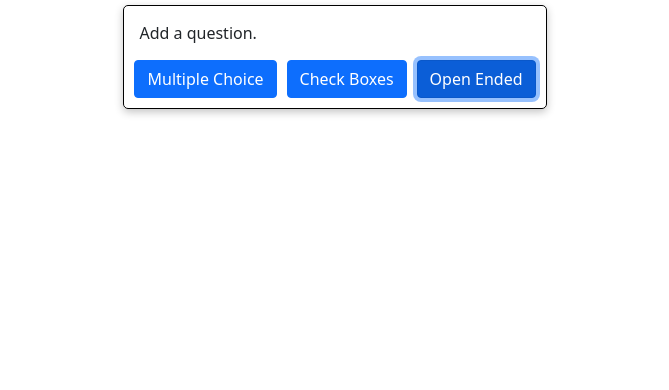
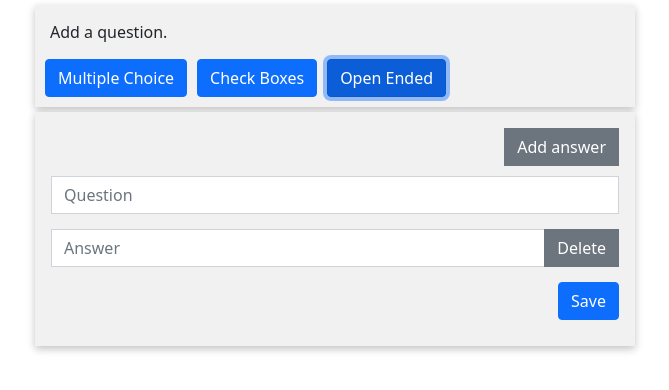
Before and after one commit to ehsansumra/surveyProject, a React app in the folder client/: page / in a window 1280 px wide. Both pictures are taken after a click on the button "Open Ended". Shown: the whole page, without its empty margins (305-974 px from the left). Built offline with nearby package versions, Linux system fonts and the light colour scheme.

Commit message:
Multiple Choice creation progress

```diff
--- a/client/src/components/CreateSurvey.js
+++ b/client/src/components/CreateSurvey.js
@@ -1,23 +1,35 @@
-import React from 'react';
+import React, {useState} from 'react';
 import '../styles/CreateSurvey.css';
 import { SButton } from "./SButton"
 import { MultipleChoice } from './MultipleChoice.js';
 import Card from "react-bootstrap/Card"
-
+import { QuestionForm } from './QuestionForm';
 const CreateSurvey = () => {
     let buttonStyle = {margin: "5px"}
+
+    const [component, setComponent] = useState(null);
+
+    const addQuestionForm = (title) => {
+        setComponent(<QuestionForm title={title}/>);
+    }
+
     // Have each button press render a interactable component
     return (
         <div className="main-content">
             <div className="create-box">
                 <div className="drop-down">Add a question.</div>
                 <div className="button-container">
-                    <SButton className="create-button" text="Multiple Choice" style={buttonStyle} />
-                    <SButton className="create-button" text="Check Boxes" style={buttonStyle} />
-                    <SButton className="create-button" text="Open Ended" style={buttonStyle} />
+                    <SButton onClick={() => addQuestionForm("Multiple Choice")} className="create-button" text="Multiple Choice" style={buttonStyle} />
+                    <SButton onClick={() => addQuestionForm("Check Boxes")} className="create-button" text="Check Boxes" style={buttonStyle} />
+                    <SButton onClick={() => addQuestionForm("Open Ended")} className="create-button" text="Open Ended" style={buttonStyle} />
                 </div>
             </div>
+
+            <div className="break"></div>
+            {component}
+
         </div>
+
     )
 }
 
--- a/client/src/components/Question.js
+++ b/client/src/components/Question.js
@@ -1,6 +1,7 @@
 import React from 'react';
 
-const Question = (props) => {
+
+const QuestionForm = (props) => {
     return (
         <div className="Question">
             <p>{props.title}</p>
@@ -8,4 +9,4 @@ const Question = (props) => {
     )
 }
 
-export default Question;
+export default QuestionForm;
--- /dev/null
+++ b/client/src/components/QuestionForm.js
@@ -0,0 +1,61 @@
+import React, { useState } from "react";
+import Card from "react-bootstrap/Card";
+import Form from "react-bootstrap/Form";
+import InputGroup from "react-bootstrap/InputGroup"
+import CloseButton from "react-bootstrap/CloseButton"
+import { SButton } from "./SButton";
+
+import "../styles/QuestionForm.css";
+
+const QuestionForm = (props) => {
+    const [components, setComponents] = useState([]);
+
+    const addComponent = () => {
+        setComponents([...components, answerBox])
+    }
+
+    const removeComponent = () => {
+        setComponents([...components].slice(0, components.length - 1));
+    }
+
+    let fieldStyle = {marginBottom: "15px", borderRadius:"0"}
+
+    const answerBox = (
+        <InputGroup>
+            <Form.Control placeholder="Answer" style={fieldStyle} />
+            <SButton onClick={removeComponent} style={fieldStyle} variant="secondary" className="edit-button" text="Delete" />
+        </InputGroup>
+    )
+
+
+    return (
+        <Card className="question-card" style={{ width: "600px", backgroundColor: "#F1F1F1"}}>
+            <Card.Body>
+
+                <Form>
+                    <div className="edit-container">
+                        <SButton onClick={addComponent} variant="secondary" className="edit-button" text="Add answer" />
+                    </div>
+
+                    <Form.Group>
+                        <Form.Control placeholder="Question" style={fieldStyle}></Form.Control>
+                    </Form.Group>
+
+                    <Form.Group>
+                        {answerBox}
+                        {components.map((item) => (answerBox))}
+                    </Form.Group>
+
+                    <div className="edit-container">
+                        <SButton className="submit-button" text="Save" />
+                    </div>
+
+                </Form>
+
+            </Card.Body>
+
+        </Card>
+    )
+}
+
+export { QuestionForm };
--- a/client/src/components/SButton.js
+++ b/client/src/components/SButton.js
@@ -4,7 +4,14 @@ import Button from "react-bootstrap/Button";
 const SButton = (props) => {
 
     return (
-        <Button onClick={props.onClick} style={props.style}>{props.text}</Button>
+
+        <Button
+            variant={props.variant ? props.variant : "primary"}
+            onClick={props.onClick}
+            style={props.style}
+            className={props.className}
+
+        >{props.text}</Button>
     );
 
 }
--- a/client/src/styles/CreateSurvey.css
+++ b/client/src/styles/CreateSurvey.css
@@ -1,20 +1,20 @@
 .main-content {
-    height: 100%;
+    height: auto;
     width: 100%;
     display: flex;
     justify-content: center;
     align-items: flex-start;
+    flex-wrap:wrap;
 }
 
 .create-box {
-    border: 1px solid black;
     padding: 5px;
     margin: 5px;
-    width: auto;
+    width: 600px;
     min-width: 100px;
     /* background-color: #C0C0C0; */
     box-shadow: rgba(0, 0, 0, 0.24) 0px 3px 8px;
-    border-radius: 5px;
+    background-color:  	#F1F1F1;
 }
 
 .drop-down {
--- /dev/null
+++ b/client/src/styles/QuestionForm.css
@@ -0,0 +1,28 @@
+
+.edit-container {
+    display: flex;
+    justify-content: flex-end;
+    width: auto;
+    margin-bottom: 10px;
+}
+
+.edit-button {
+    margin-left: 10px;
+    border-radius: 0;
+
+}
+
+.edit-button:focus {
+    border-color: inherit;
+    -webkit-box-shadow: none;
+    box-shadow: none;
+}
+
+.question-card {
+    box-shadow: rgba(0, 0, 0, 0.24) 0px 3px 8px;
+    border-radius: 0;
+    margin: "10px";
+    padding: "10px";
+    width: "600px";
+    border: 0;
+}
--- a/client/src/styles/index.css
+++ b/client/src/styles/index.css
@@ -1,3 +1,8 @@
 body {
     margin: 0;
 }
+
+.break {
+    flex-basis: 100%;
+    height:0;
+}
```
